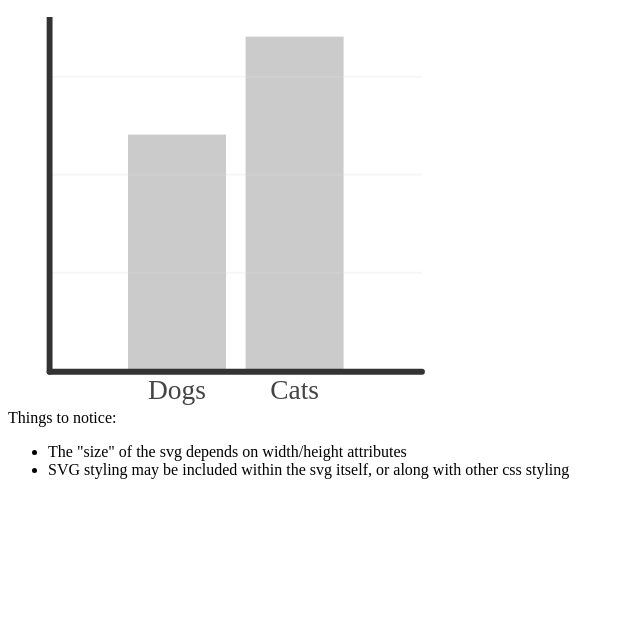
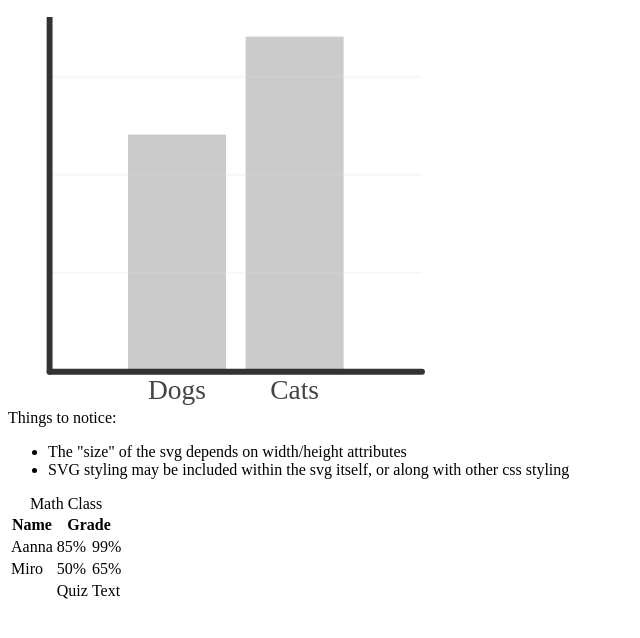
Before and after one commit to VVCoding/MySVGBasics, a plain HTML site: page index.html in a window 1280 px wide. Shown: the part 96-734 px from the top of the page, without its empty margins (0-640 px from the left). Drawn offline with Linux system fonts and the light colour scheme.

Commit message:
Added table

```diff
--- a/index.html
+++ b/index.html
@@ -29,6 +29,34 @@
       <li>SVG styling may be included within the svg itself, or along with other css styling</li>
     </ul>
   </div>
+  <table>
+    <caption>Math Class</caption>
+    <thead>
+      <tr>
+        <th>Name</th>
+        <th colspan="2">Grade</th>
+      </tr>
+    </thead>
+    <tbody>
+      <tr>
+        <td>Aanna</td>
+        <td>85%</td>
+        <td>99%</td>
+      </tr>
+      <tr>
+        <td>Miro</td>
+        <td>50%</td>
+        <td>65%</td>
+      </tr>
+    </tbody>
+    <tfoot>
+      <tr>
+        <td>&nbsp;</td>
+        <td>Quiz</td>
+        <td>Text</td>
+      </tr>
+    </tfoot>
+  </table>
 
 </body>
 </html>
```
